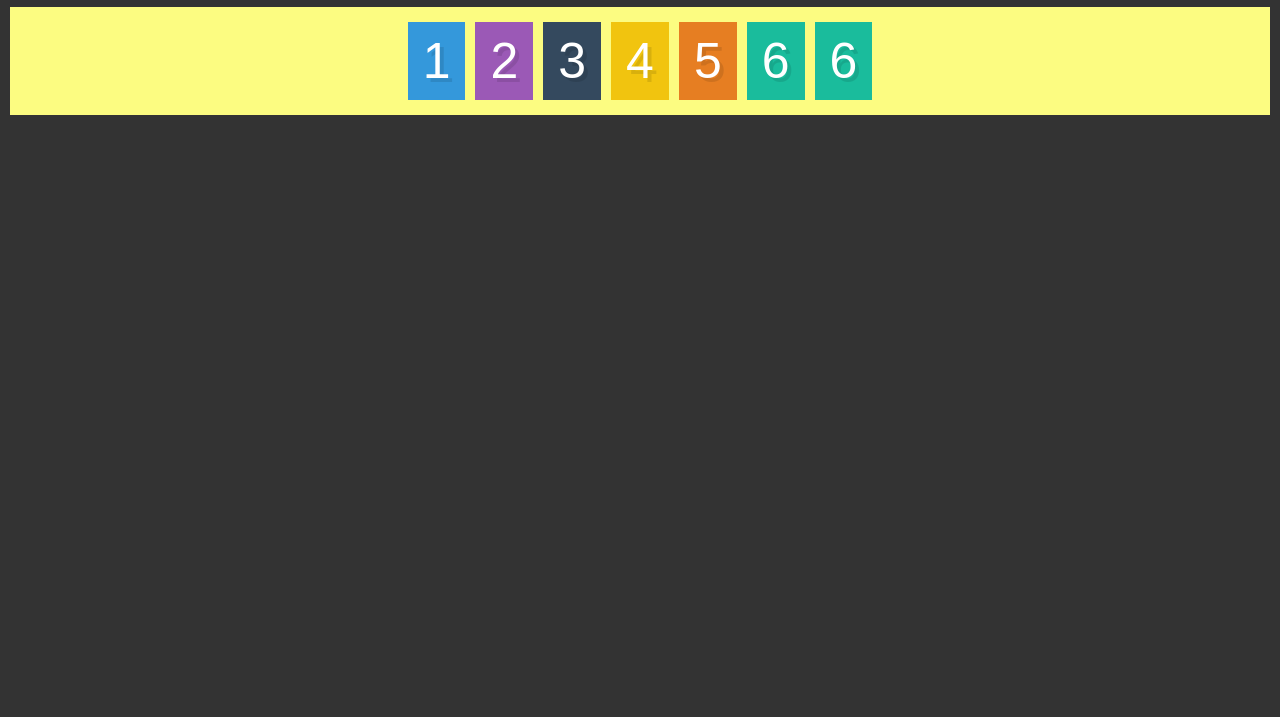
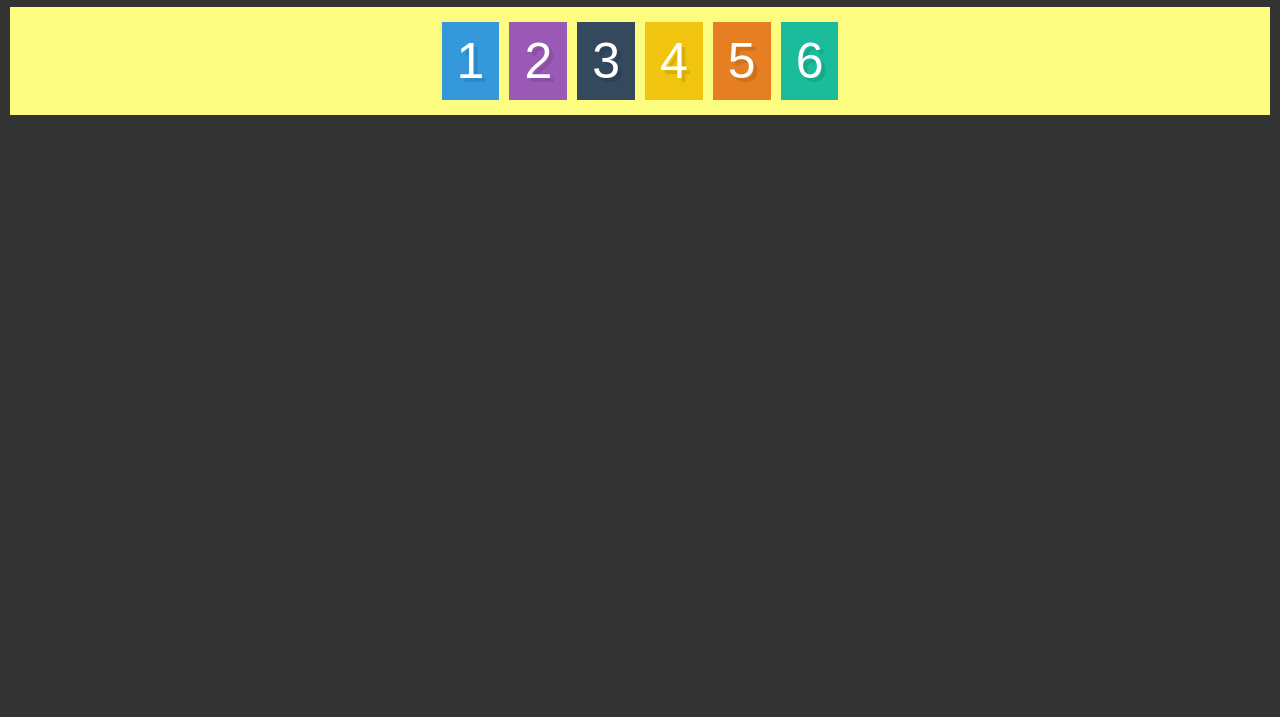
Before and after one commit to EugeneFrontend/flexbox-utility, a plain HTML site: page index.html in a window 1280 px wide. Shown: the part 83-800 px from the top of the page. Drawn offline with Linux system fonts and the light colour scheme.

Commit message:
some changes

```diff
--- a/index.html
+++ b/index.html
@@ -16,7 +16,6 @@
         <div class="flex-element box4">4</div>
         <div class="flex-element box5">5</div>
         <div class="flex-element box6">6</div>
-        <div class="flex-element box6">6</div>
     </div>
 </body>
 </html>
```
